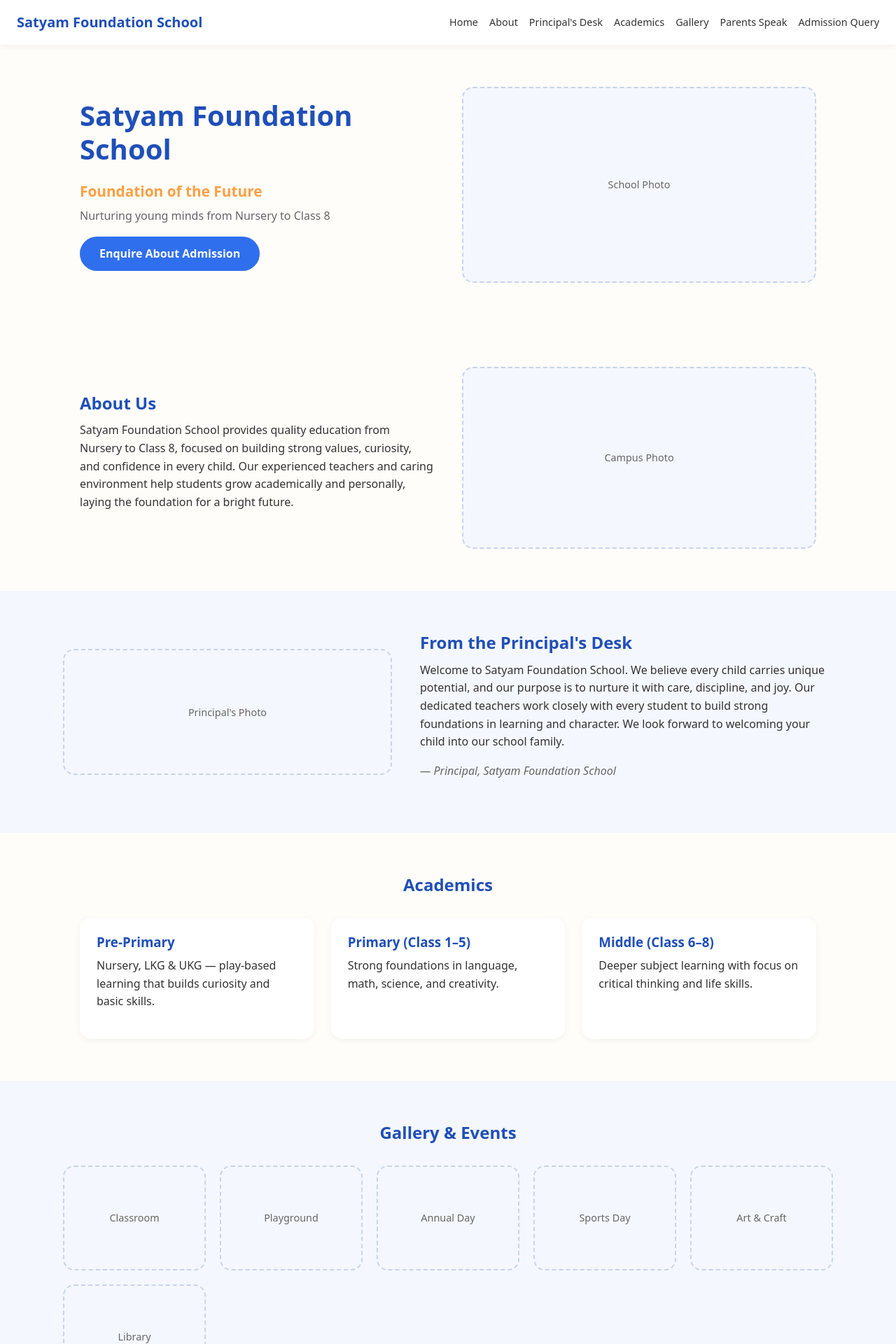
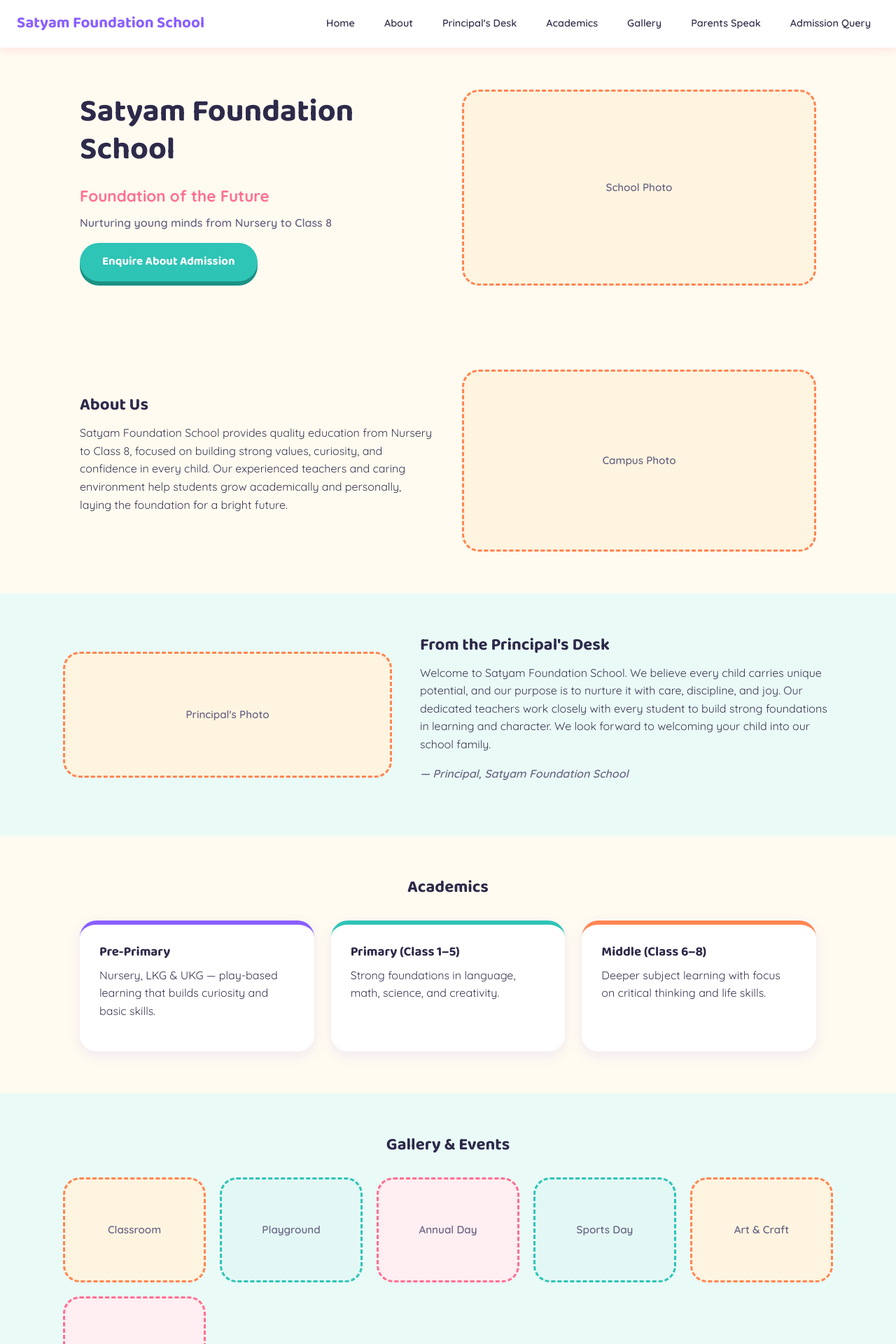
Before and after one commit to saniya-gupta-gammaedge/Satyam-foundation-school, a React (Vite) app: page / in a window 1280 px wide. Shown: the top 1920 px of the page at 70% size. Built offline with nearby package versions, Linux system fonts and the light colour scheme.

Commit message:
UI changes

```diff
--- a/index.html
+++ b/index.html
@@ -5,6 +5,12 @@
     <link rel="icon" type="image/svg+xml" href="/favicon.svg" />
     <meta name="viewport" content="width=device-width, initial-scale=1.0" />
     <title>Satyam Foundation School</title>
+    <link rel="preconnect" href="https://fonts.googleapis.com" />
+    <link rel="preconnect" href="https://fonts.gstatic.com" crossorigin />
+    <link
+      href="https://fonts.googleapis.com/css2?family=Baloo+2:wght@500;700&family=Quicksand:wght@400;600;700&display=swap"
+      rel="stylesheet"
+    />
   </head>
   <body>
     <div id="root"></div>
--- a/src/App.css
+++ b/src/App.css
@@ -7,27 +7,35 @@
   gap: 12px;
   padding: 16px 24px;
   background: #fff;
-  box-shadow: 0 2px 8px rgba(0, 0, 0, 0.06);
+  box-shadow: 0 4px 12px rgba(255, 105, 145, 0.15);
   position: sticky;
   top: 0;
   z-index: 10;
 }
 
 .navbar-brand {
-  font-size: 1.25rem;
+  font-family: 'Baloo 2', system-ui, sans-serif;
+  font-size: 1.4rem;
   font-weight: 700;
-  color: var(--primary-dark);
+  color: var(--purple);
 }
 
 .navbar-links {
   display: flex;
   flex-wrap: wrap;
-  gap: 16px;
+  gap: 18px;
   font-size: 0.9rem;
+  font-weight: 600;
+}
+
+.navbar-links a {
+  padding: 6px 12px;
+  border-radius: 999px;
 }
 
 .navbar-links a:hover {
-  color: var(--primary);
+  background: var(--bg-alt);
+  color: var(--teal);
 }
 
 /* Placeholder image blocks */
@@ -35,11 +43,12 @@
   display: flex;
   align-items: center;
   justify-content: center;
-  border: 2px dashed #c7d3ea;
+  border: 3px dashed var(--orange);
   border-radius: var(--radius);
-  background: var(--bg-alt);
+  background: #fff4e0;
   color: var(--text-light);
-  font-size: 0.9rem;
+  font-weight: 600;
+  font-size: 0.95rem;
   min-height: 200px;
 }
 
@@ -59,18 +68,19 @@
 }
 
 .hero h1 {
-  font-size: 2.5rem;
+  font-size: 2.8rem;
 }
 
 .tagline {
-  font-size: 1.3rem;
-  color: var(--accent);
-  font-weight: 600;
+  font-size: 1.4rem;
+  color: var(--pink);
+  font-weight: 700;
   margin-bottom: 0.3em;
 }
 
 .hero-sub {
   color: var(--text-light);
+  font-weight: 600;
 }
 
 .hero-image {
@@ -80,17 +90,23 @@
 
 .cta-button {
   display: inline-block;
-  background: var(--primary);
+  background: var(--teal);
   color: #fff;
-  padding: 12px 28px;
+  padding: 14px 32px;
   border-radius: 999px;
-  font-weight: 600;
+  font-family: 'Baloo 2', system-ui, sans-serif;
+  font-weight: 700;
+  font-size: 1.05rem;
   border: none;
   cursor: pointer;
+  box-shadow: 0 6px 0 #1c9184;
+  transition: transform 0.1s;
 }
 
 .cta-button:hover {
-  background: var(--primary-dark);
+  background: #29b0a3;
+  transform: translateY(2px);
+  box-shadow: 0 4px 0 #1c9184;
 }
 
 /* Generic sections */
@@ -143,6 +159,7 @@
 .signature {
   font-style: italic;
   color: var(--text-light);
+  font-weight: 600;
 }
 
 /* Cards */
@@ -155,12 +172,22 @@
 .card {
   background: #fff;
   border-radius: var(--radius);
-  padding: 24px;
-  box-shadow: 0 2px 10px rgba(0, 0, 0, 0.05);
+  padding: 28px;
+  box-shadow: 0 6px 18px rgba(138, 95, 255, 0.12);
+  border-top: 6px solid var(--purple);
+}
+
+.card:nth-child(2) {
+  border-top-color: var(--teal);
+}
+
+.card:nth-child(3) {
+  border-top-color: var(--orange);
 }
 
 .quote-card {
-  background: var(--bg-alt);
+  background: #fff;
+  border-top-color: var(--pink);
 }
 
 .quote-text {
@@ -171,6 +198,7 @@
   color: var(--text-light);
   font-size: 0.9rem;
   margin: 0;
+  font-weight: 700;
 }
 
 /* Gallery */
@@ -184,6 +212,16 @@
   min-height: 150px;
 }
 
+.gallery-item:nth-child(2n) {
+  border-color: var(--teal);
+  background: #e3f8f5;
+}
+
+.gallery-item:nth-child(3n) {
+  border-color: var(--pink);
+  background: #ffeef2;
+}
+
 /* Admission form */
 .admission-form {
   display: flex;
@@ -191,39 +229,46 @@
   gap: 16px;
   max-width: 500px;
   margin: 0 auto;
+  background: #fff;
+  padding: 32px;
+  border-radius: var(--radius);
+  box-shadow: 0 8px 24px rgba(255, 133, 82, 0.15);
 }
 
 .admission-form input,
 .admission-form textarea {
-  padding: 12px 16px;
-  border: 1px solid #d3dcee;
-  border-radius: 10px;
+  padding: 14px 18px;
+  border: 2px solid #ffd9b3;
+  border-radius: 14px;
   font: inherit;
   resize: vertical;
 }
 
 .admission-form input:focus,
 .admission-form textarea:focus {
-  outline: 2px solid var(--primary);
+  outline: none;
+  border-color: var(--teal);
 }
 
 .form-status {
   text-align: center;
-  color: var(--primary-dark);
+  color: var(--teal);
+  font-weight: 700;
 }
 
 .form-status.error {
-  color: #d9534f;
+  color: #e0576b;
 }
 
 /* Footer */
 .footer {
   text-align: center;
   padding: 32px 24px;
-  background: var(--primary-dark);
+  background: var(--purple);
   color: #fff;
 }
 
 .footer p {
   margin: 4px 0;
+  font-weight: 600;
 }
--- a/src/index.css
+++ b/src/index.css
@@ -1,13 +1,16 @@
 :root {
-  --primary: #2f6fed;
-  --primary-dark: #1f4fb8;
-  --accent: #ff9f43;
-  --bg: #fffdf9;
-  --bg-alt: #f4f7fd;
-  --text: #333333;
-  --text-light: #666666;
-  --radius: 16px;
-  font: 16px/1.6 system-ui, 'Segoe UI', Roboto, sans-serif;
+  --yellow: #ffc93c;
+  --orange: #ff8552;
+  --pink: #ff6f91;
+  --teal: #2ec4b6;
+  --purple: #8a5fff;
+  --dark: #2d2a4a;
+  --bg: #fffbf0;
+  --bg-alt: #eafaf7;
+  --text: #3a3652;
+  --text-light: #6b6785;
+  --radius: 24px;
+  font: 16px/1.6 'Quicksand', system-ui, sans-serif;
   color: var(--text);
   background: var(--bg);
 }
@@ -21,7 +24,8 @@ body {
 }
 
 h1, h2, h3 {
-  color: var(--primary-dark);
+  font-family: 'Baloo 2', system-ui, sans-serif;
+  color: var(--dark);
   margin: 0 0 0.5em;
   line-height: 1.2;
 }
```
